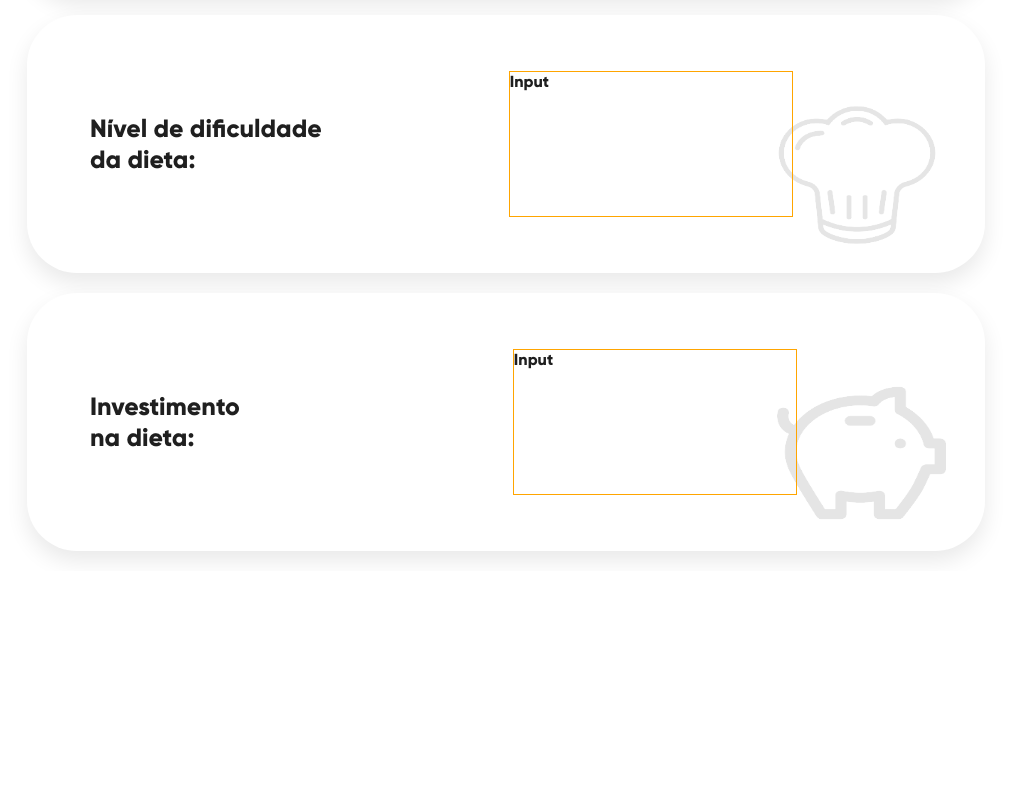
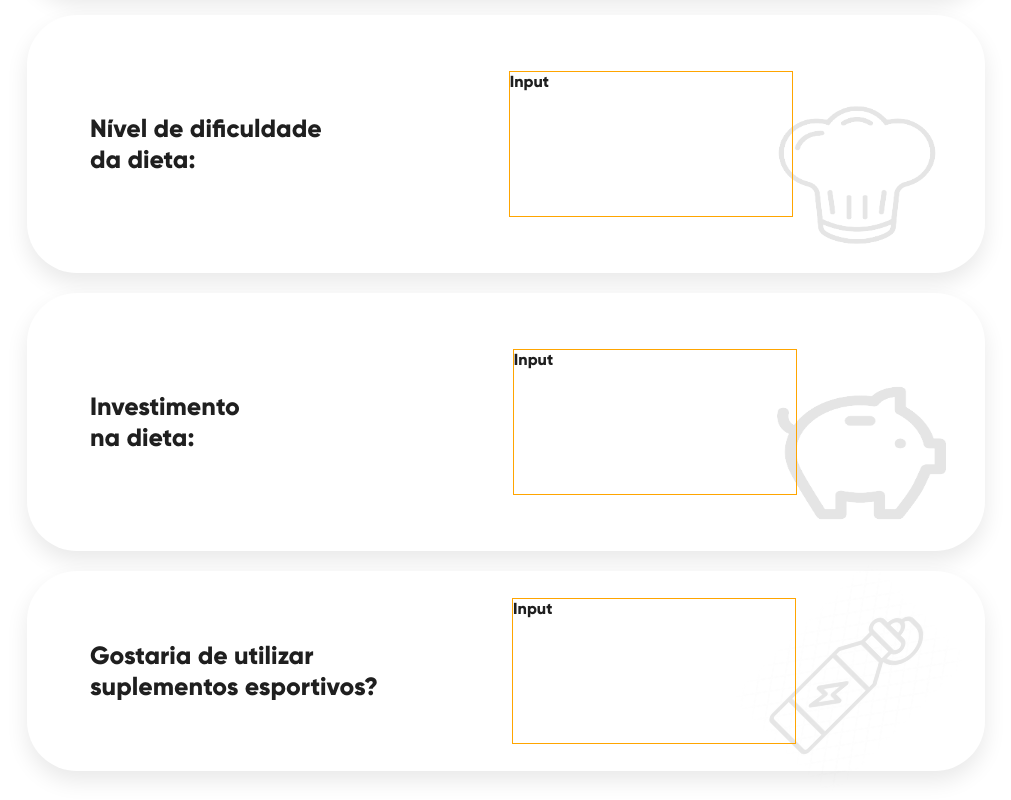
Before and after one commit to AugustoMagalhaes/cloudopss-desafio, a React (Create React App) app: page / in a window 1280 px wide. Shown: the part 2430-3230 px from the top of the page, without its empty margins (140-1151 px from the left). Before the commit the page ends 3001 px from the top, so only its background shows below. Built offline with nearby package versions, Linux system fonts and the light colour scheme.

Commit message:
feat: adiciona Suplements a MainPage.

```diff
--- a/src/pages/MainPage.jsx
+++ b/src/pages/MainPage.jsx
@@ -8,6 +8,7 @@ import MainGoal from '../components/MainGoal/MainGoal';
 import MealsPerDay from '../components/MealsPerDay/MealsPerDay';
 import PersonalInfo from '../components/PersonalInfo/PersonalInfo';
 import Planning from '../components/Planning/Planning';
+import Suplements from '../components/Suplements/Suplements';
 import '../index.css';
 
 export default function MainPage() {
@@ -22,6 +23,7 @@ export default function MainPage() {
       <FoodRestriction />
       <DietDifficulty />
       <DietInvestment />
+      <Suplements />
     </>
   );
 }
```
